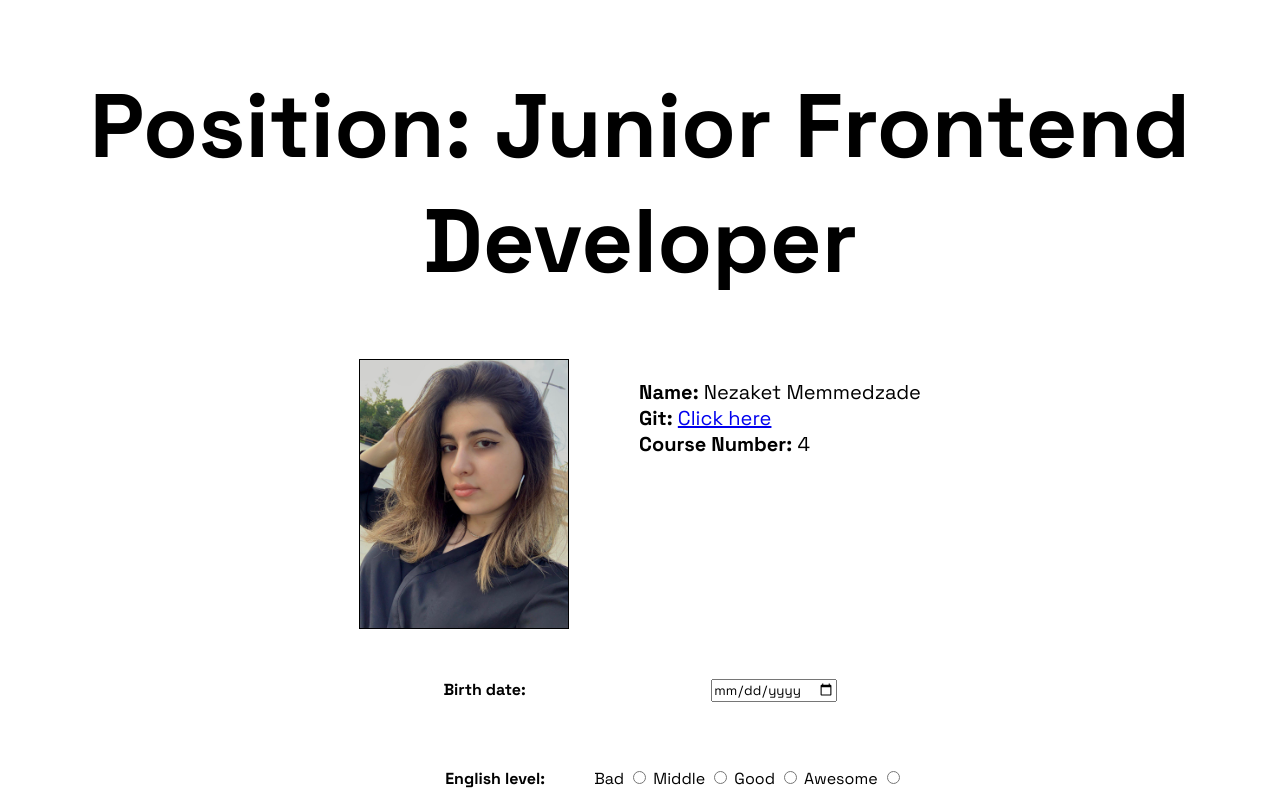
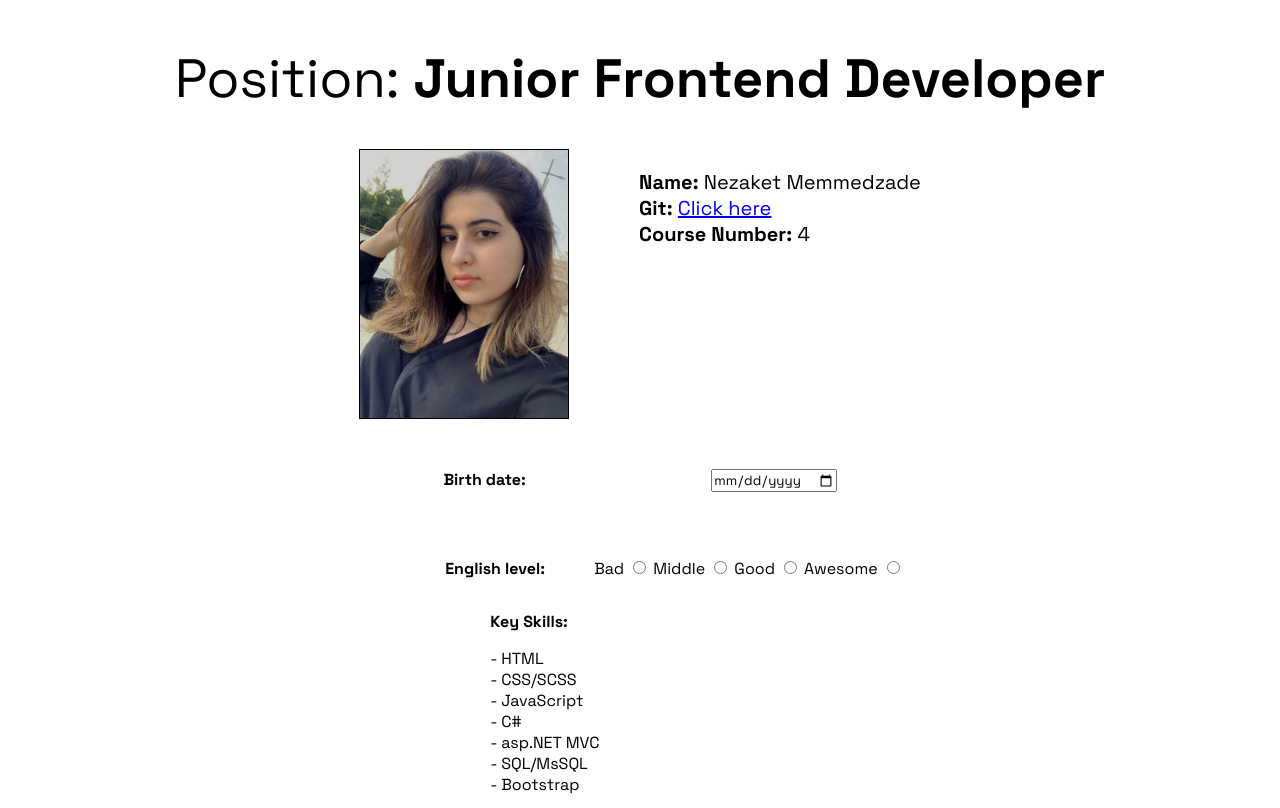
Before and after one commit to Nz020708/FirstTask-CV, a plain HTML site: page CV/index.html in a window 1280 px wide. Shown: the top 808 px of the page. Drawn offline with Linux system fonts and the light colour scheme.

Commit message:
Update main.css

```diff
--- a/CV/assets/css/main.css
+++ b/CV/assets/css/main.css
@@ -10,13 +10,13 @@
 
 header {
   text-align: center;
-  font-size: 45px;
+  font-size: 27px;
 }
 header .top {
   display: inline-block;
 }
 header .top span {
-  font-weight: 800;
+  font-weight: lighter;
 }
 
 .main_info {
```
